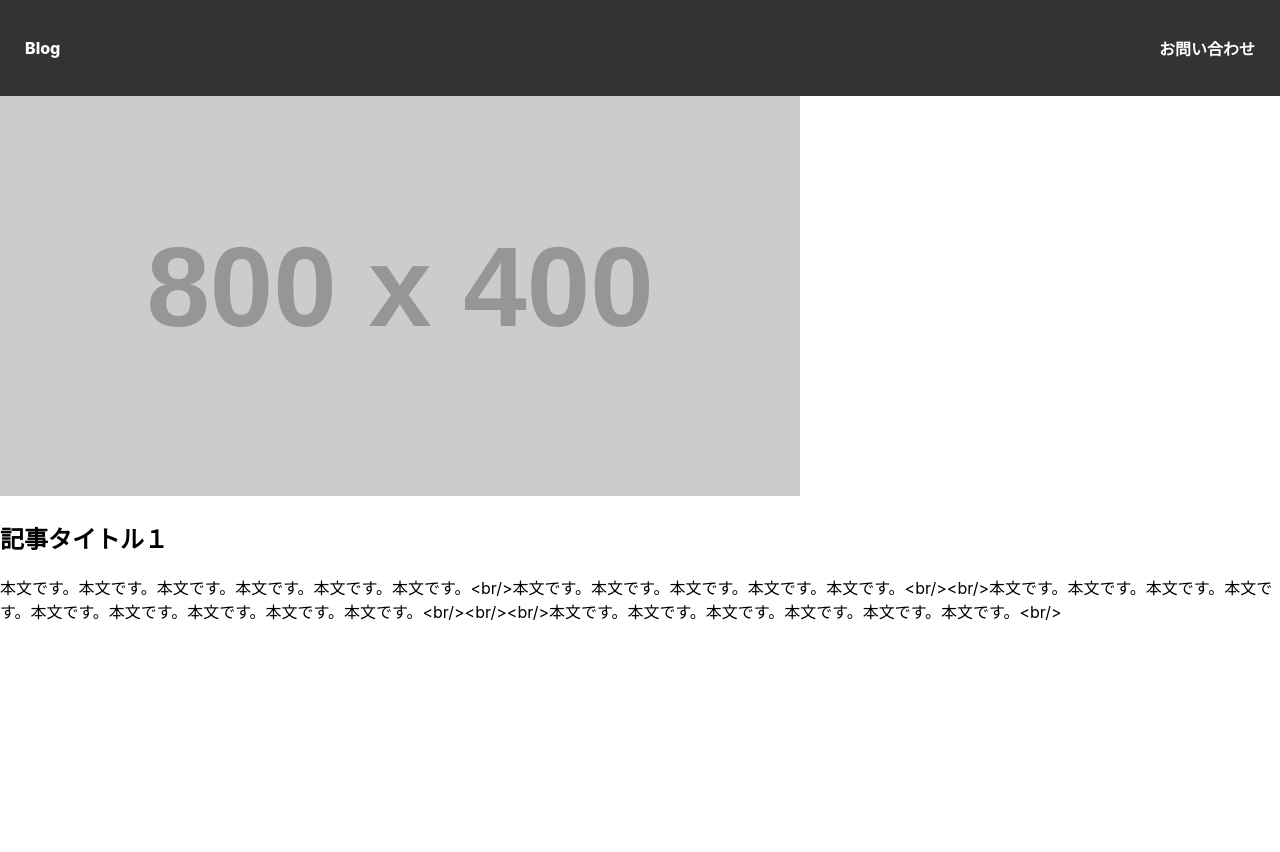
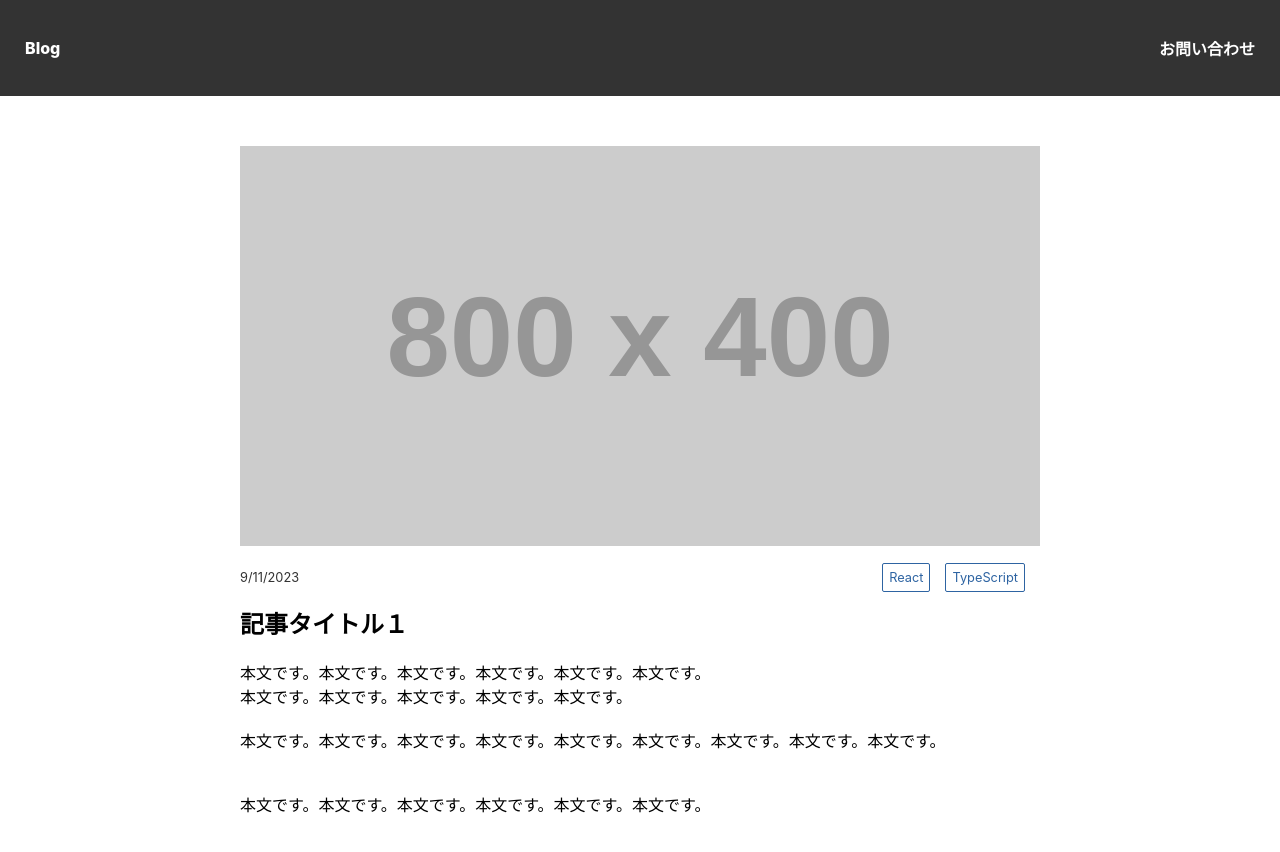
Before and after one commit to chie-nana/blog-app, a React (Create React App) app: page /posts/1 in a window 1280 px wide. Shown: the top 852 px of the page. Before the commit the page ends 800 px from the top, so only its background shows below. Built offline with nearby package versions, Linux system fonts and the light colour scheme.

Commit message:
DetailぺージCSS追加

```diff
--- a/src/css/ArticleDetail.module.css
+++ b/src/css/ArticleDetail.module.css
@@ -1,23 +1,7 @@
-.container{
+.detailContainer{
   max-width: 800px;
-  margin: 40px auto;
+  margin: 50px auto;
   padding: 0 2%;
-}
-
-ul{
-  padding: 0;
-  list-style: none;
-}
-
-.postList{
-  border: 1px solid #bbbbbb;
-  margin-bottom: 40px;
-  padding: 0 20px;
-}
-
-.postLink{
-  text-decoration: none;
-  color: #333;
 }
 
 .postWrapper{
@@ -26,8 +10,7 @@ ul{
   justify-content: space-between;
   margin-top: 20px;
   font-size: .8rem;
-  color: #999;
-
+  color: #333;
 }
 
 .postCategory{
@@ -36,14 +19,4 @@ ul{
   padding: 6px;
   margin-right: 15px;
   color: #2e64a2;
-
-
 }
-
-.postContent{
-  overflow: hidden;
-  display: -webkit-box;
-  text-overflow: ellipsis;
-  -webkit-box-orient: vertical;
-  -webkit-line-clamp: 2;
-}
--- a/src/pages/ArticleDetail.js
+++ b/src/pages/ArticleDetail.js
@@ -18,8 +18,18 @@ export const ArticleDetail = () => {
           <div className={classes.detailImgBox}>
             <img className={classes.detailImg} src={post.thumbnailUrl} alt={post.title} />
           </div>
+          <div className={classes.postWrapper}>
+            <time className={classes.detailDate}>{new Date(post.createdAt).toLocaleDateString()}</time>
+            <div>{
+              post.categories.map((category) => {
+                return (
+                  <span key={category} className={classes.postCategory}>{category}</span>
+                );
+              })}
+            </div>
+          </div>
           <h2>{post.title}</h2>
-          <p>{post.content}</p>
+          <p className={classes.detailContent} dangerouslySetInnerHTML={{ __html: post.content }}></p>
         </div>
       </div>
     </>
```
